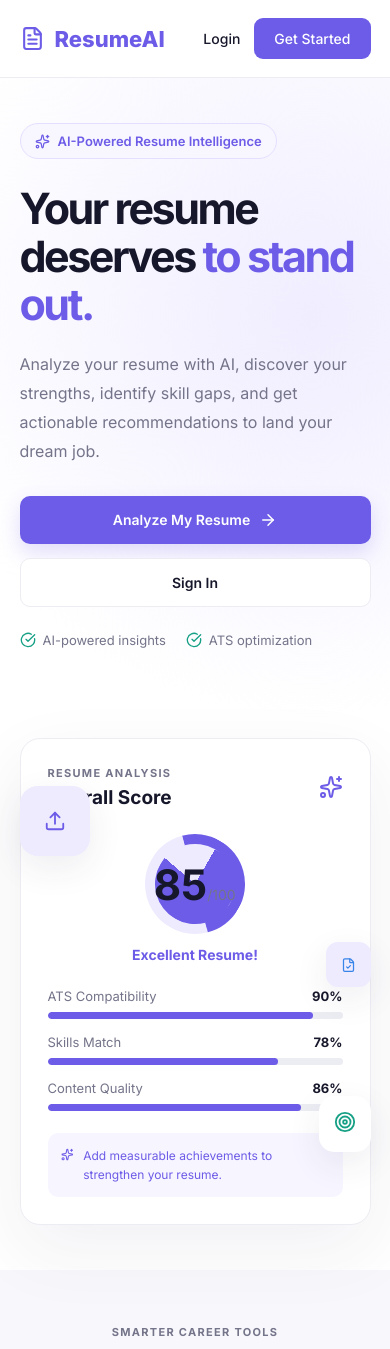
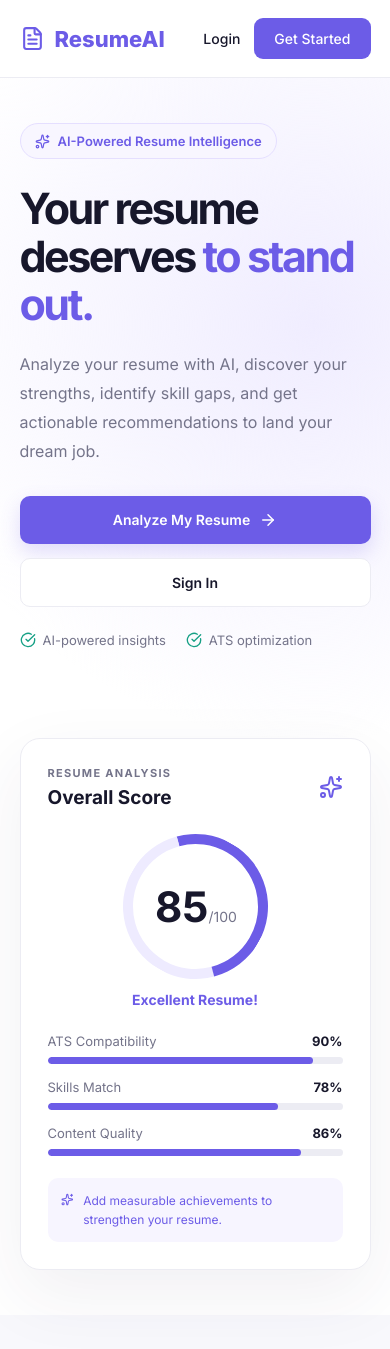
Before and after one commit to seelananton8-byte/AI-Resume-Analyzer, a React (Vite) app: page / in a window 390 px wide. Shown: the top 1349 px of the page. Built offline with nearby package versions, Linux system fonts and the light colour scheme.

Commit message:
Adding some responsiveness

```diff
--- a/src/pages/Home.jsx
+++ b/src/pages/Home.jsx
@@ -64,7 +64,7 @@ function Home() {
               <Sparkles className="sparkle-icon" />
             </div>
 
-            <div className="score-circle">
+            <div className="hero-score-circle">
               <div>
                 <strong>85</strong>
                 <span>/100</span>
@@ -111,15 +111,15 @@ function Home() {
             </div>
           </div>
 
-          <div className="floating-icon upload-icon">
+          <div className="floating-icon hero-float-upload">
             <Upload size={22} />
           </div>
 
-          <div className="floating-icon target-icon">
+          <div className="floating-icon hero-float-target">
             <Target size={22} />
           </div>
 
-          <div className="floating-icon file-icon">
+          <div className="floating-icon hero-float-file">
             <FileCheck size={22} />
           </div>
         </div>
--- a/src/styles/home.css
+++ b/src/styles/home.css
@@ -181,7 +181,7 @@
   color: #6c5ce7;
 }
 
-.score-circle {
+.hero-score-circle {
   width: 145px;
   height: 145px;
   border-radius: 50%;
@@ -195,17 +195,17 @@
   transform: rotate(30deg);
 }
 
-.score-circle div {
+.hero-score-circle div {
   transform: rotate(-30deg);
   text-align: center;
 }
 
-.score-circle strong {
+.hero-score-circle strong {
   font-size: 42px;
   color: var(--text, #252535);
 }
 
-.score-circle span {
+.hero-score-circle span {
   color: var(--muted, #89889c);
   font-size: 14px;
 }
@@ -271,19 +271,19 @@
   box-shadow: 0 12px 35px #34305b15;
 }
 
-.upload-icon {
+.hero-float-upload {
   top: 10%;
   left: 0;
   color: #6c5ce7;
 }
 
-.target-icon {
+.hero-float-target {
   bottom: 15%;
   right: 0;
   color: #16a085;
 }
 
-.file-icon {
+.hero-float-file {
   top: 42%;
   right: -25px;
   color: #3984e8;
@@ -404,11 +404,11 @@
 }
 
 [data-theme="dark"] .card-header h3,
-[data-theme="dark"] .score-circle strong {
+[data-theme="dark"] .hero-score-circle strong {
   color: var(--text);
 }
 
-[data-theme="dark"] .score-circle {
+[data-theme="dark"] .hero-score-circle {
   border-color: #39334f;
   border-top-color: #6c5ce7;
   border-right-color: #6c5ce7;
@@ -507,7 +507,7 @@
     font-size: 27px;
   }
 
-  .file-icon {
-    right: 0;
+  .floating-icon {
+    display: none;
   }
 }
```
